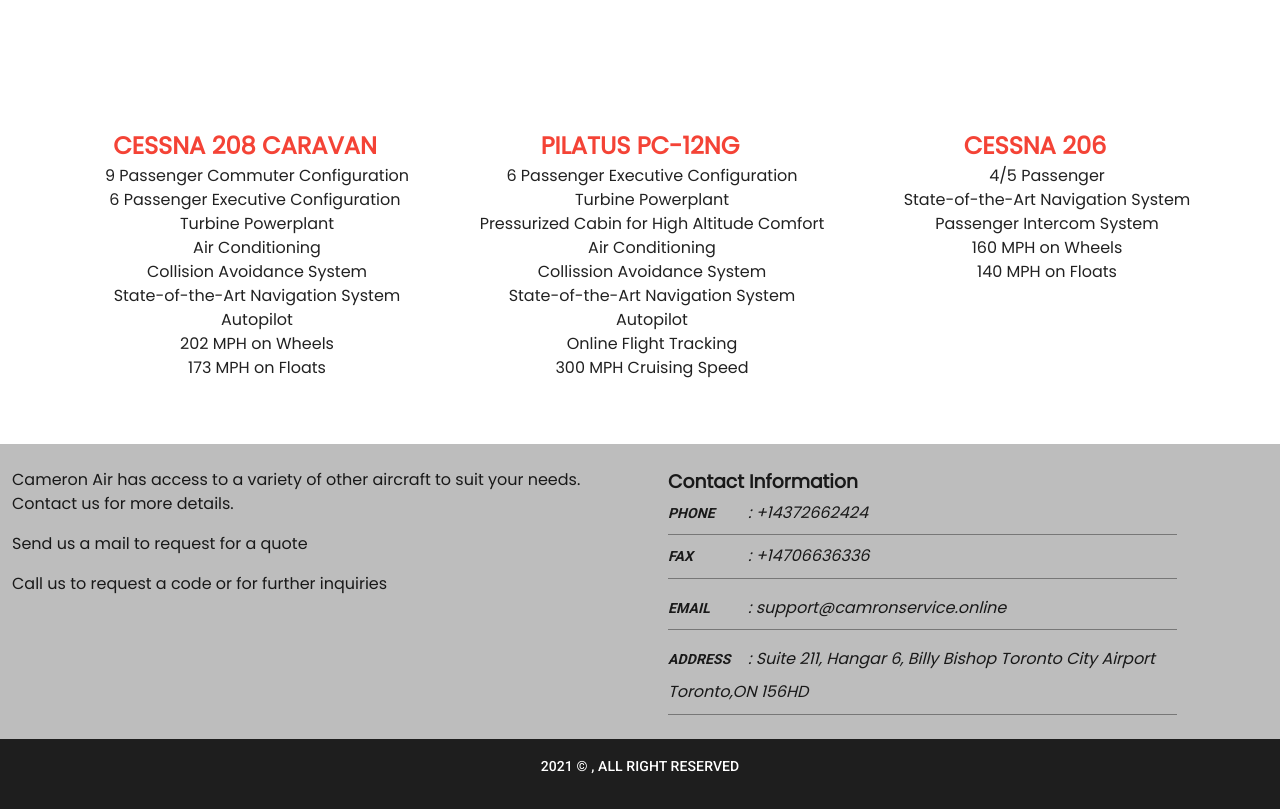
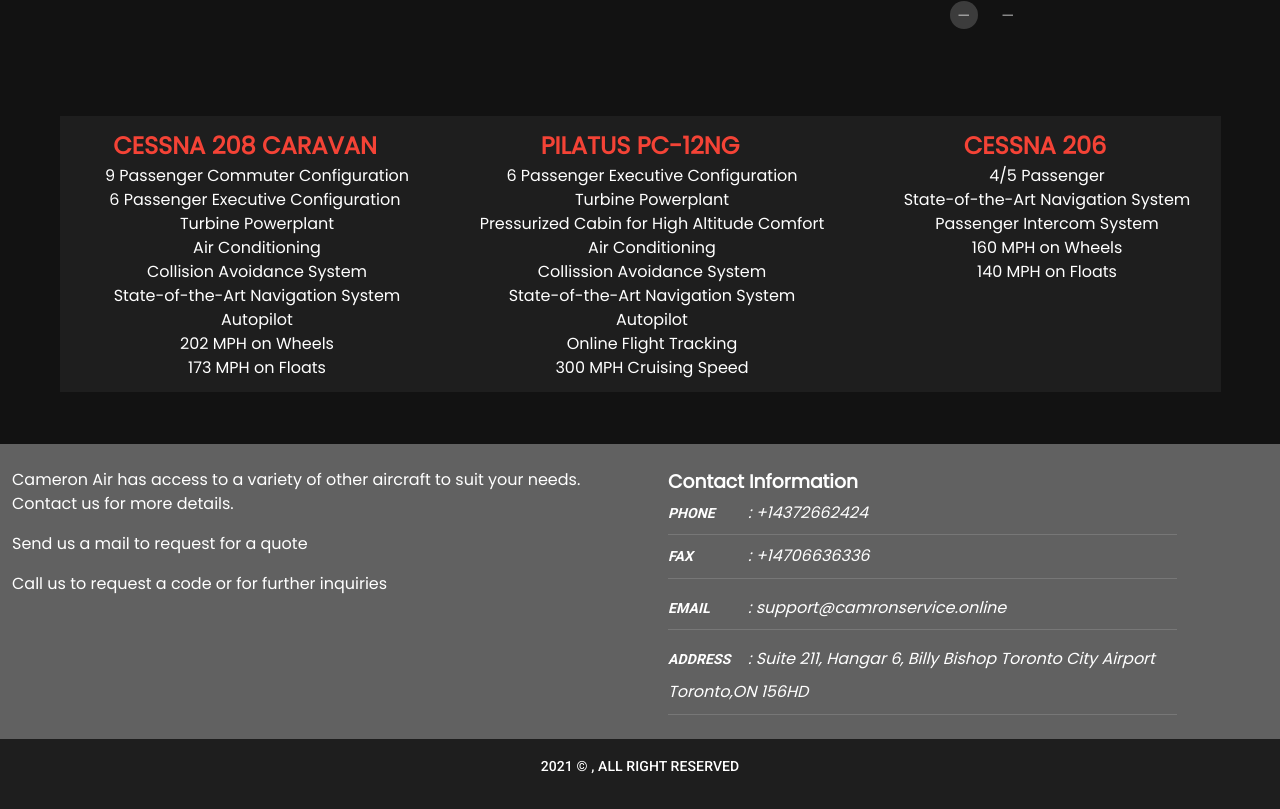
Before and after one commit to augmentchinedu/camronservice, a Vue app: page / in a window 1280 px wide. Shown: the part 950-1759 px from the top of the page. Built offline with nearby package versions, Linux system fonts and the light colour scheme.

Commit message:
Progress

```diff
--- a/src/components/Contact.vue
+++ b/src/components/Contact.vue
@@ -1,5 +1,5 @@
 <template>
-  <div class="grey lighten-1">
+  <div class="grey darken-2">
     <v-row class="pa-3">
       <v-col cols="12" md="6">
         <p>
--- a/src/plugins/vuetify.js
+++ b/src/plugins/vuetify.js
@@ -20,5 +20,6 @@ export default new Vuetify({
         error: "#b71c1c",
       },
     },
+    dark: true
   },
 });
```
